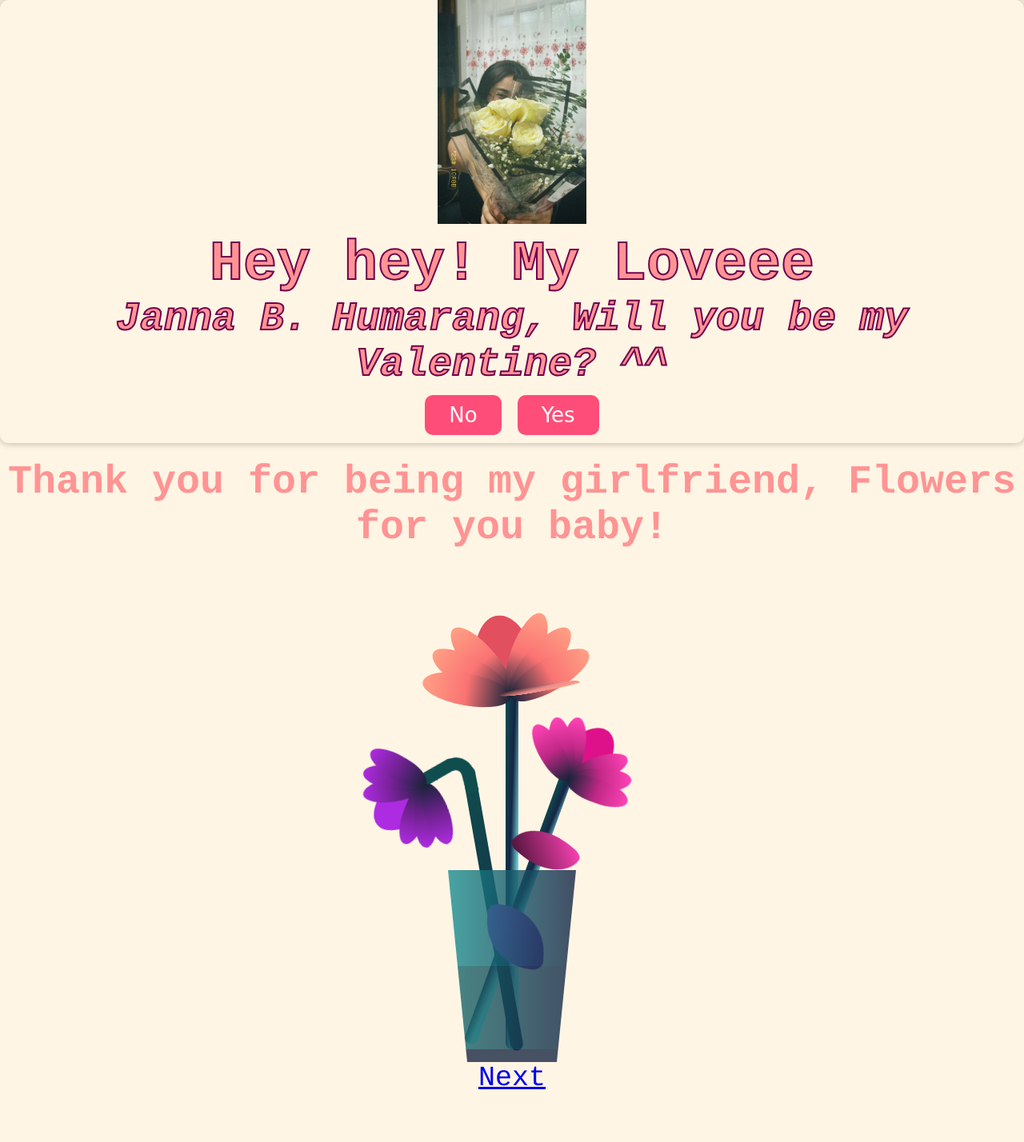
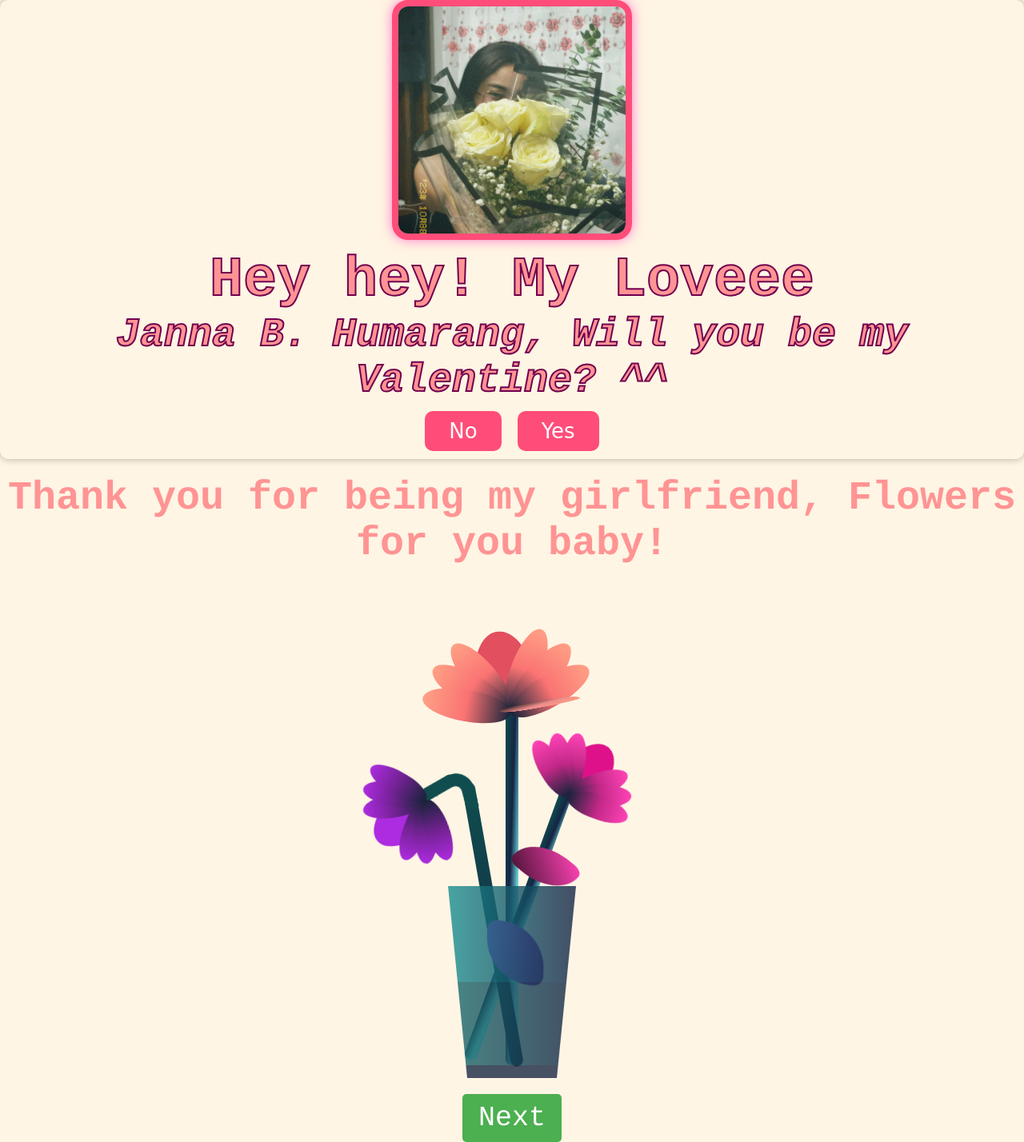
Before and after one commit to girows/networkingja, a plain HTML site: page Index.html in a window 1280 px wide. Shown: the whole page at 80% size. Before the commit the page ends 1368 px from the top, so only its background shows below. Drawn offline with Linux system fonts and the light colour scheme.

Commit message:
Update styles.css

```diff
--- a/styles.css
+++ b/styles.css
@@ -1,29 +1,26 @@
 body {
-    font-family: 'Lobster', cursive; /* Change to a romantic cursive font */
+    font-family: 'Lobster', cursive; /* Romantic cursive font */
     background-color: #ffdde1;
     display: flex;
     align-items: center;
     justify-content: space-evenly;
     height: 100vh;
     margin: 0;
-    background: url('images/image.jpg') repeat;
     font-size: 35px;
     color: rgb(255, 0, 174);
 }
+
 .hh{
     -webkit-text-stroke: 2px #71004f;
-    font-weight:900;
+    font-weight: 900;
+}
 
-}
 .pp{
     -webkit-text-stroke: 2px #71004f;
-
     font-size: 50px;
     font-style: oblique;
     font-weight: 800;
 }
-
-body
 
 .container {
     width: 100%;
@@ -38,8 +35,12 @@ body
 }
 
 .image{
-    height: 280px;
-
+    height: 300px; /* Adjusted size */
+    width: 300px; /* Maintain aspect ratio */
+    object-fit: cover;
+    border: 8px solid #ff4d79; /* Pink border */
+    border-radius: 20px; /* Rounded frame */
+    box-shadow: 0 0 15px rgba(255, 0, 174, 0.5);
 }
 
 .buttons button {
@@ -52,23 +53,28 @@ body
     font-size: 26px;
     cursor: pointer;
     position: relative;
-    font-family: 'Lobster', cursive; /* Change to a romantic cursive font */
-
+    font-family: 'Lobster', cursive; /* Romantic cursive font */
 }
 
 .buttons button:hover {
     background-color: #7c1f37;
+}
 
+.next-button {
+    display: inline-block;
+    padding: 10px 20px;
+    background-color: #4CAF50; /* Green */
+    color: white;
+    text-align: center;
+    text-decoration: none;
+    border-radius: 5px;
+    margin-top: 20px;
 }
 
 .buttons{
     display: flex;
     justify-content: center;
     flex-direction: row;
-}
-
-#no-button{
-
 }
 
 .hidden-message {
```
